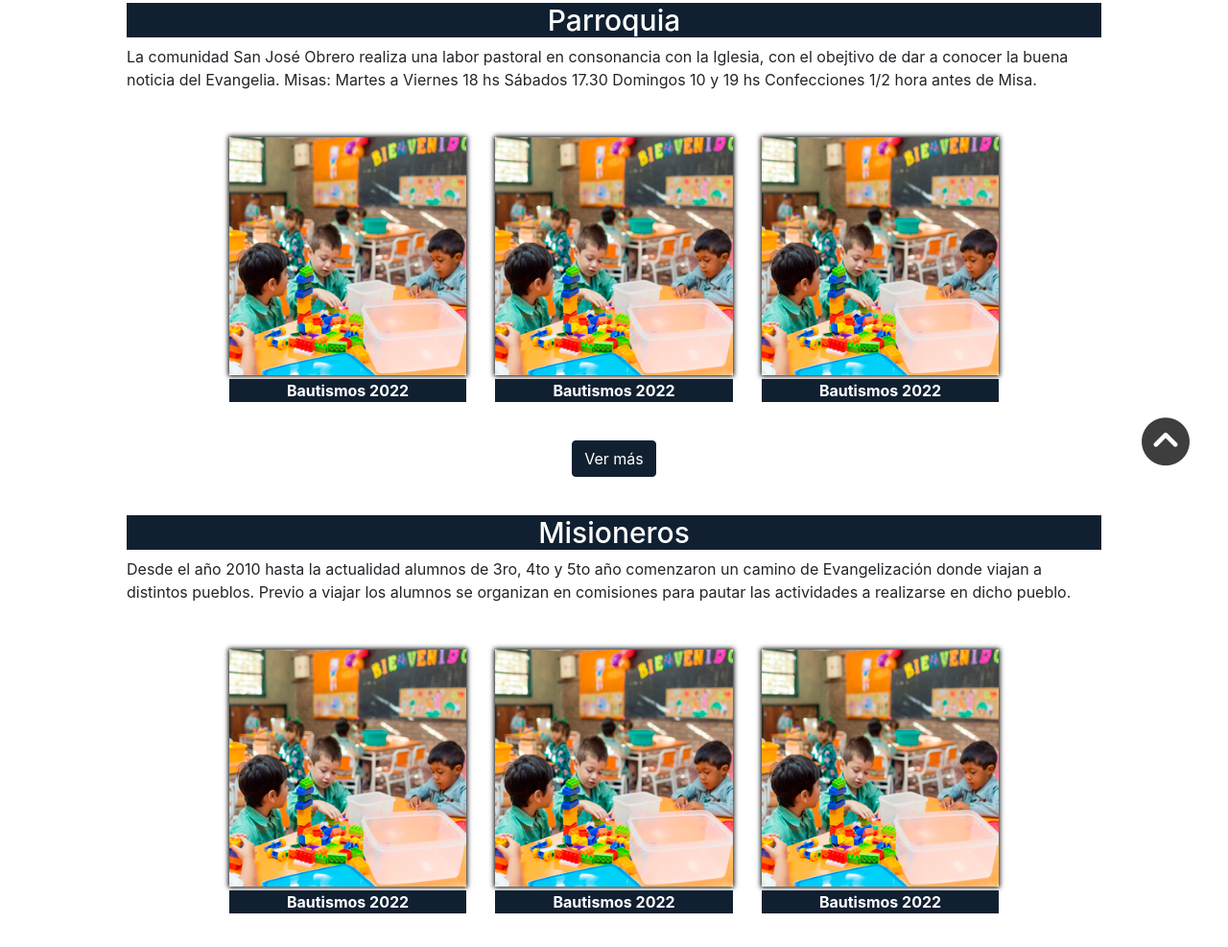
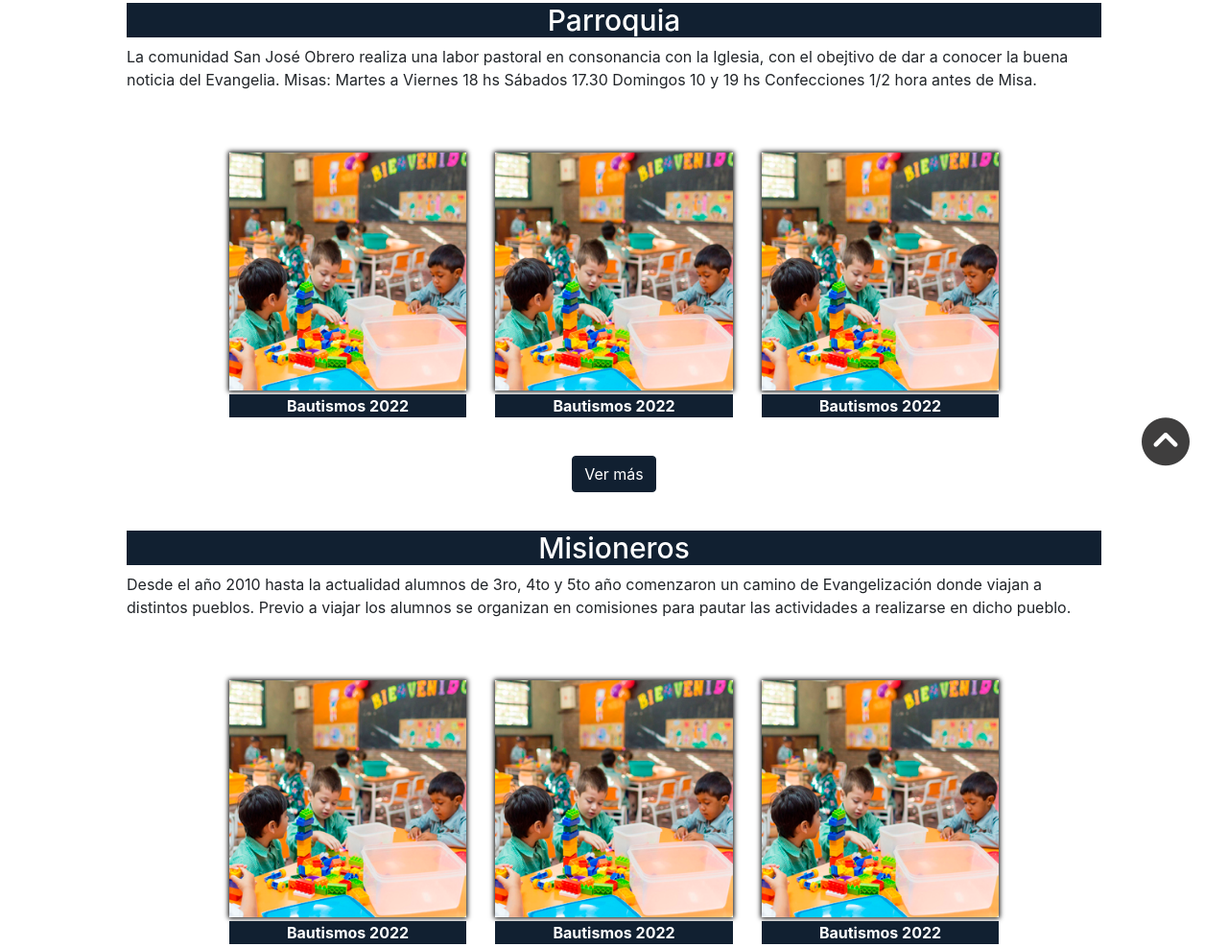
Before and after one commit to agusreyb/entrega_final, a website: page pages/comunidad.html in a window 1280 px wide. Shown: the part 261-1248 px from the top of the page at 96% size. Drawn offline with Linux system fonts and the light colour scheme.

Commit message:
Agrego margin top en desktop

```diff
--- a/pages/comunidad.html
+++ b/pages/comunidad.html
@@ -97,7 +97,7 @@
 
         <div class="container ">
             <div class="row d-flex justify-content-center">
-                <div class=" col-md-6 col-lg-4 col-xl-3  img-chica mb-3">
+                <div class=" col-md-6 col-lg-4 col-xl-3  img-chica mt-3 mb-3">
                     <div class="img_zoom">
                         <a  href="../pages/contacto.html">
                             <img class="card-img " src="../assets/inicial.jpg" alt="Card image">
@@ -106,7 +106,7 @@
                     </div>
                     <p class="card-text d-flex justify-content-center mt-1">Bautismos 2022</p>
                 </div>
-                <div class=" col-md-6 col-lg-4 col-xl-3  img-chica mb-3">
+                <div class=" col-md-6 col-lg-4 col-xl-3  img-chica mt-3 mb-3">
                     <div class="img_zoom">
                         <a  href="../pages/contacto.html">
                             <img class="card-img " src="../assets/inicial.jpg" alt="Card image">
@@ -116,7 +116,7 @@
                     <p class="card-text d-flex justify-content-center mt-1">Bautismos 2022</p>
 
                 </div>
-                <div class=" col-md-6 col-lg-4 col-xl-3  img-chica mb-3">
+                <div class=" col-md-6 col-lg-4 col-xl-3  img-chica mt-3 mb-3">
                     <div class="img_zoom">
                         <a  href="../pages/contacto.html">
                             <img class="card-img " src="../assets/inicial.jpg" alt="Card image">
@@ -148,7 +148,7 @@
 
         <div class="container">
             <div class="row d-flex justify-content-center">
-                <div class=" col-md-6 col-lg-4 col-xl-3  img-chica mb-3">
+                <div class=" col-md-6 col-lg-4 col-xl-3  img-chica mt-3 mb-3">
                     <div class="img_zoom">
                         <a  href="../pages/contacto.html">
                             <img class="card-img " src="../assets/inicial.jpg" alt="Card image">
@@ -157,7 +157,7 @@
                     </div>
                     <p class="card-text d-flex justify-content-center mt-1">Bautismos 2022</p>
                 </div>
-                <div class=" col-md-6 col-lg-4 col-xl-3  img-chica mb-3">
+                <div class=" col-md-6 col-lg-4 col-xl-3  img-chica mt-3 mb-3">
                     <div class="img_zoom">
                         <a  href="../pages/contacto.html">
                             <img class="card-img " src="../assets/inicial.jpg" alt="Card image">
@@ -166,7 +166,7 @@
                     </div>
                     <p class="card-text d-flex justify-content-center mt-1">Bautismos 2022</p>
                 </div>
-                <div class=" col-md-6 col-lg-4 col-xl-3  img-chica mb-3">
+                <div class=" col-md-6 col-lg-4 col-xl-3  img-chica mt-3 mb-3">
                     <div class="img_zoom">
                         <a  href="../pages/contacto.html">
                             <img class="card-img " src="../assets/inicial.jpg" alt="Card image">
```
